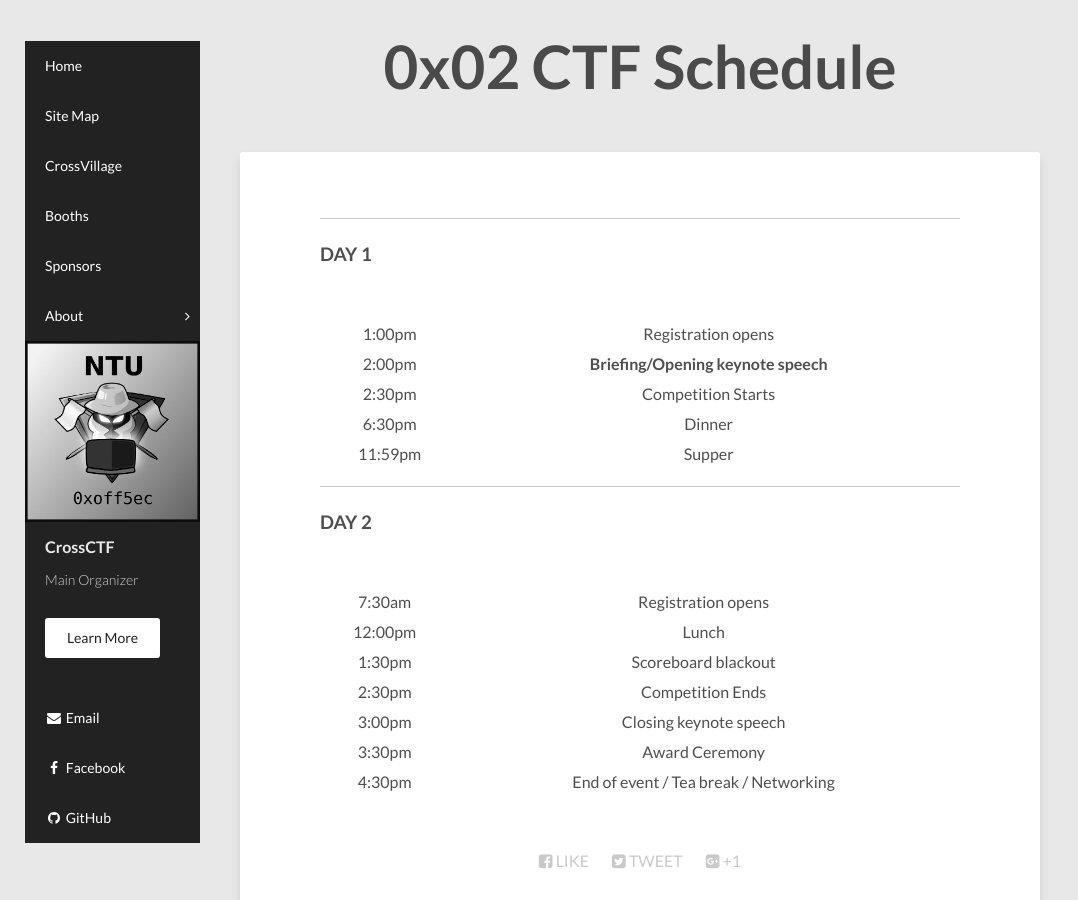
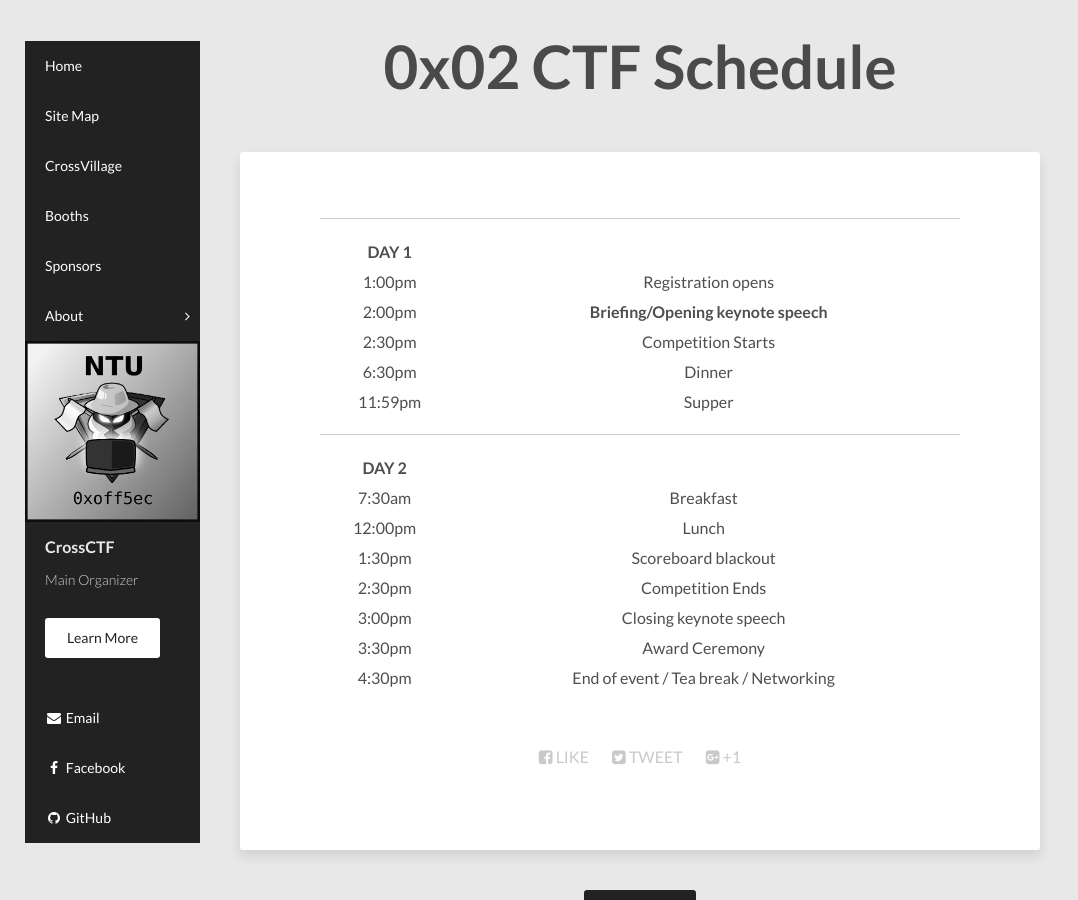
Before and after one commit to CrossCTF/crossctf.github.io, a Jekyll site: the page built from _posts/2018-04-21-CTF-Schedule.md, in a window 1280 px wide and 900 px high. Shown: the whole window, without its empty margins (0-1078 px from the left). Built offline with Jekyll 4.4.1, drawn with Linux system fonts in a browser that asks for light colours; nearby versions of some CDN libraries.

Commit message:
Update 2018-04-21-CTF-Schedule.md

```diff
--- a/_posts/2018-04-21-CTF-Schedule.md
+++ b/_posts/2018-04-21-CTF-Schedule.md
@@ -5,9 +5,8 @@ description: "CrossCTF Schedule"
 ---
 
 ---
-### DAY 1
 
-|  |  |
+| **DAY 1** |  |
 |:----------:|:-----------------------:|
 | 1:00pm | Registration opens |
 | 2:00pm | **Briefing/Opening keynote speech** |
@@ -16,11 +15,10 @@ description: "CrossCTF Schedule"
 | 11:59pm | Supper |
 
 ---
-### DAY 2
 
-|  |  |
+| **DAY 2** |  |
 |:----------:|:-----------------------:|
-| 7:30am | Registration opens |
+| 7:30am | Breakfast |
 | 12:00pm | Lunch |
 | 1:30pm | Scoreboard blackout |
 | 2:30pm | Competition Ends |
```
